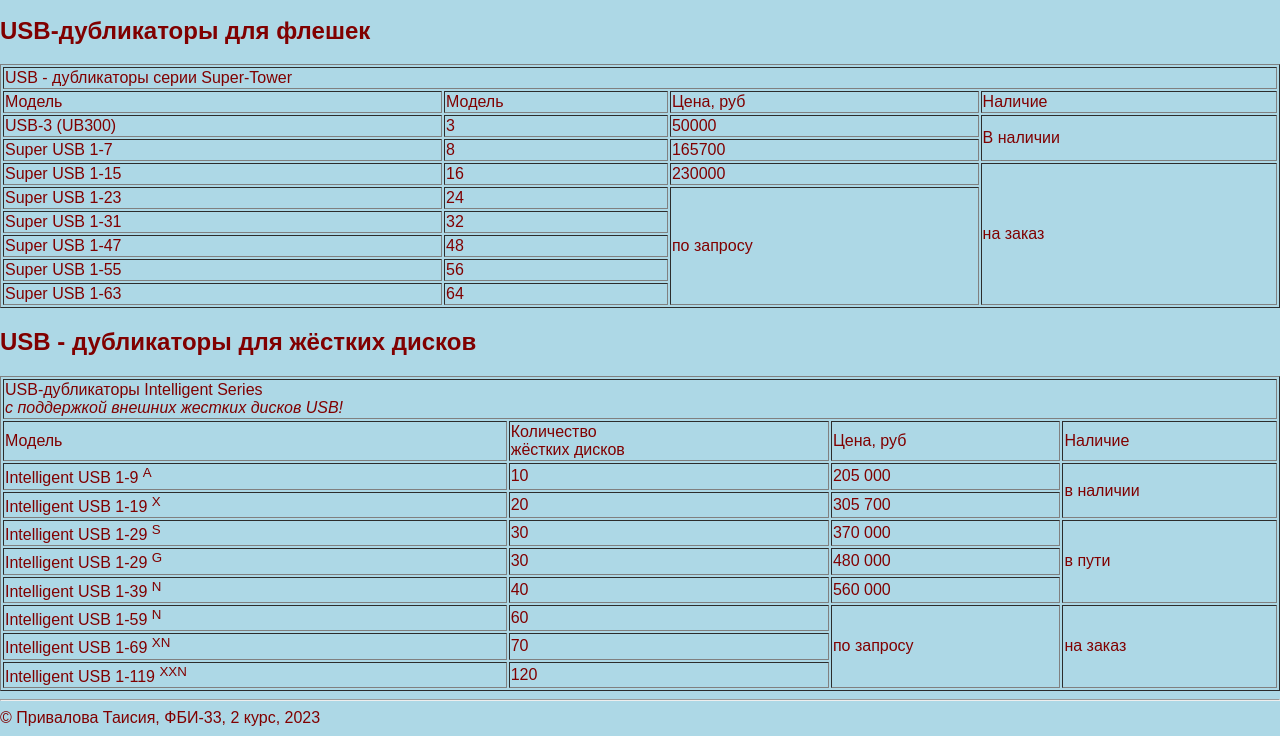
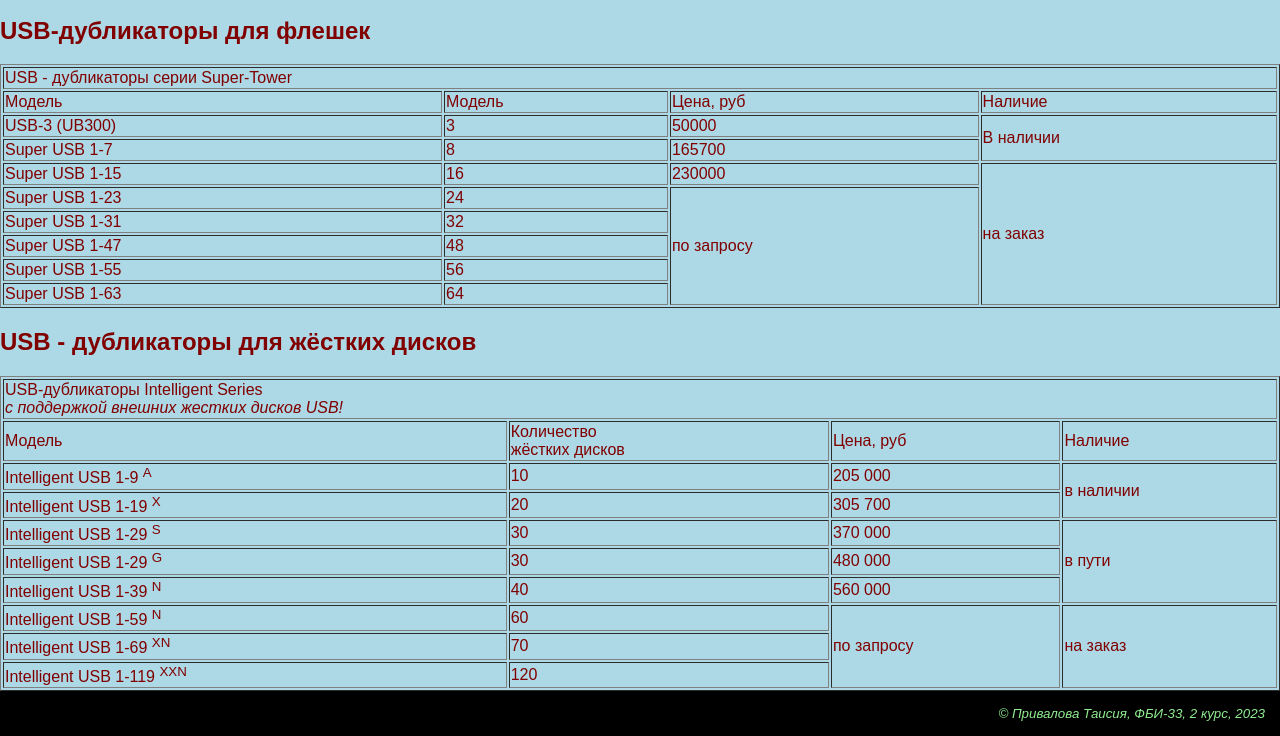
Before and after one commit to ta-pri/web-front-labs, a plain HTML site: page lab2/usb.html in a window 1280 px wide. Shown: the part 810-1546 px from the top of the page. Drawn offline with Linux system fonts and the light colour scheme.

Commit message:
Стили подвала

```diff
--- a/lab2/usb.html
+++ b/lab2/usb.html
@@ -189,8 +189,7 @@
             </table>
         </main>
 
-        <footer>
-            <hr>
+        <footer style="background-color: black; color: lightgreen; padding: 15px; font-size: 10pt; font-style: italic; text-align: right ">
             &copy; Привалова Таисия, ФБИ-33, 2 курс, 2023
         </footer>
     </body>
```
